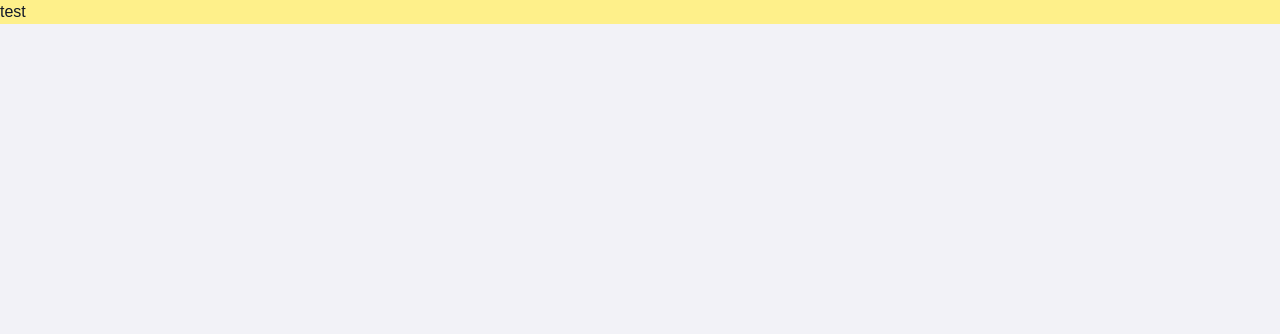
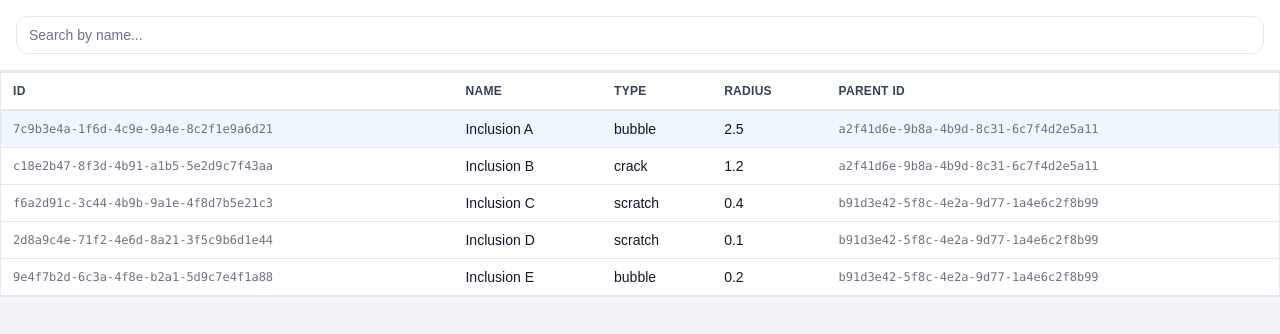
Before and after one commit to ssendns/corning-task, a React (Vite) app: page / in a window 1280 px wide. Shown: the top 334 px of the page. Built offline with nearby package versions, Linux system fonts and the light colour scheme.

Commit message:
add table component

```diff
--- a/src/App.tsx
+++ b/src/App.tsx
@@ -1,5 +1,31 @@
+import { useMemo, useState } from 'react'
+import Header from './components/Header'
+import Table from './components/Table'
+import mockData from './constants/mockData.json'
+import type { Row } from './types/row'
+
+const rows = mockData as Row[]
+
 function App() {
-  return <div className="bg-yellow-200">test</div>
+  const [search, setSearch] = useState('')
+  const [activeId, setActiveId] = useState<string>(rows[0]?.id ?? '')
+
+  const filteredRows = useMemo(() => {
+    const query = search.trim().toLowerCase()
+    if (!query) return rows
+
+    return rows.filter((row) => row.name.toLowerCase().includes(query))
+  }, [search])
+
+  return (
+    <main className="min-h-screen">
+      <Header search={search} onSearchChange={setSearch} />
+
+      <section>
+        <Table data={filteredRows} activeId={activeId} onSelect={setActiveId} />
+      </section>
+    </main>
+  )
 }
 
 export default App
--- /dev/null
+++ b/src/components/Table.tsx
@@ -0,0 +1,26 @@
+import TableHeader from './TableHeader'
+import TableRow from './TableRow'
+import type { Row } from '../types/row'
+
+interface TableProps {
+  data: Row[]
+  activeId: string
+  onSelect: (id: string) => void
+}
+
+function Table({ data, activeId, onSelect }: TableProps) {
+  return (
+    <div className="w-full overflow-x-auto border border-app-border bg-white">
+      <table className="w-full border-collapse">
+        <TableHeader />
+        <tbody>
+          {data.map((row) => (
+            <TableRow key={row.id} row={row} isActive={row.id === activeId} onSelect={onSelect} />
+          ))}
+        </tbody>
+      </table>
+    </div>
+  )
+}
+
+export default Table
```
